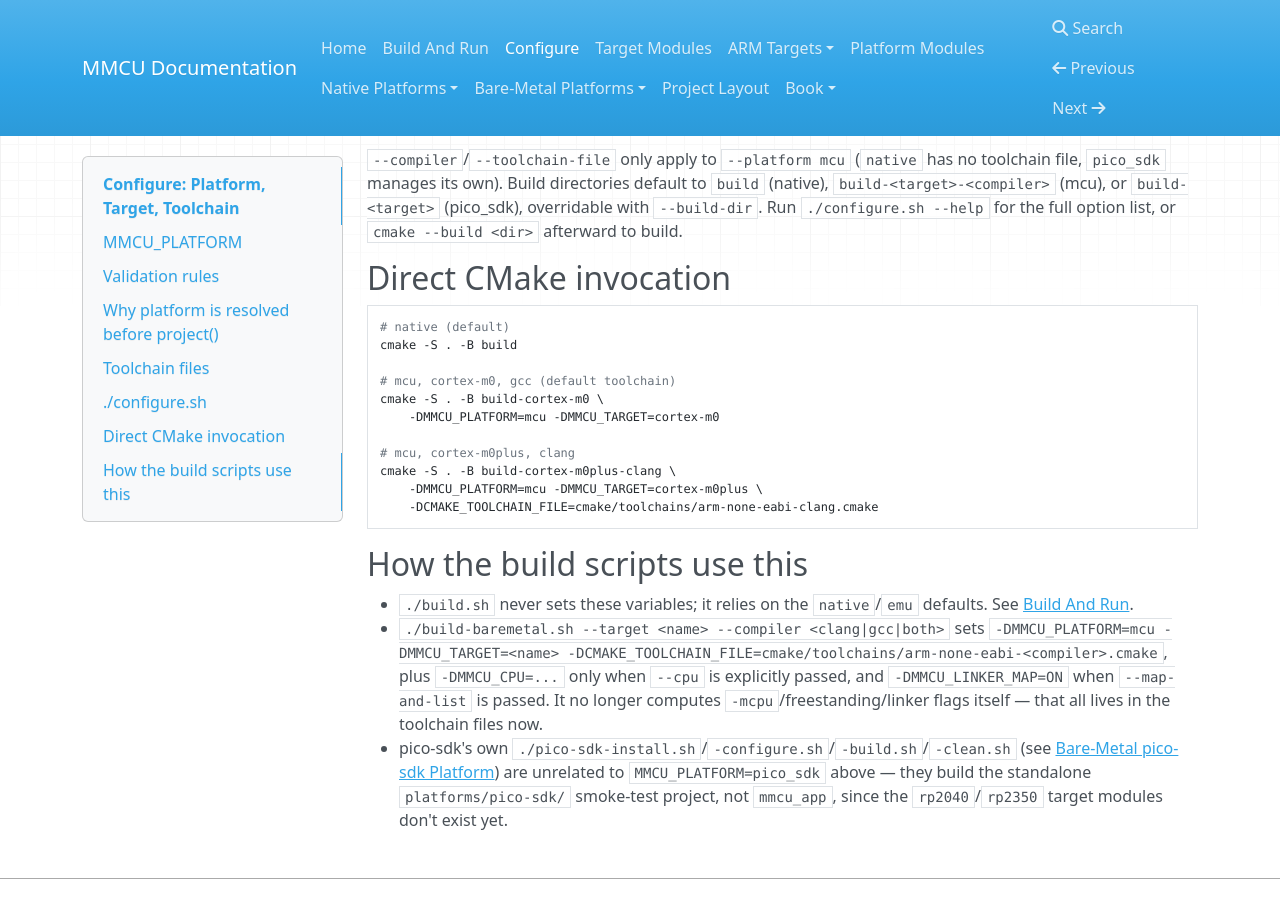
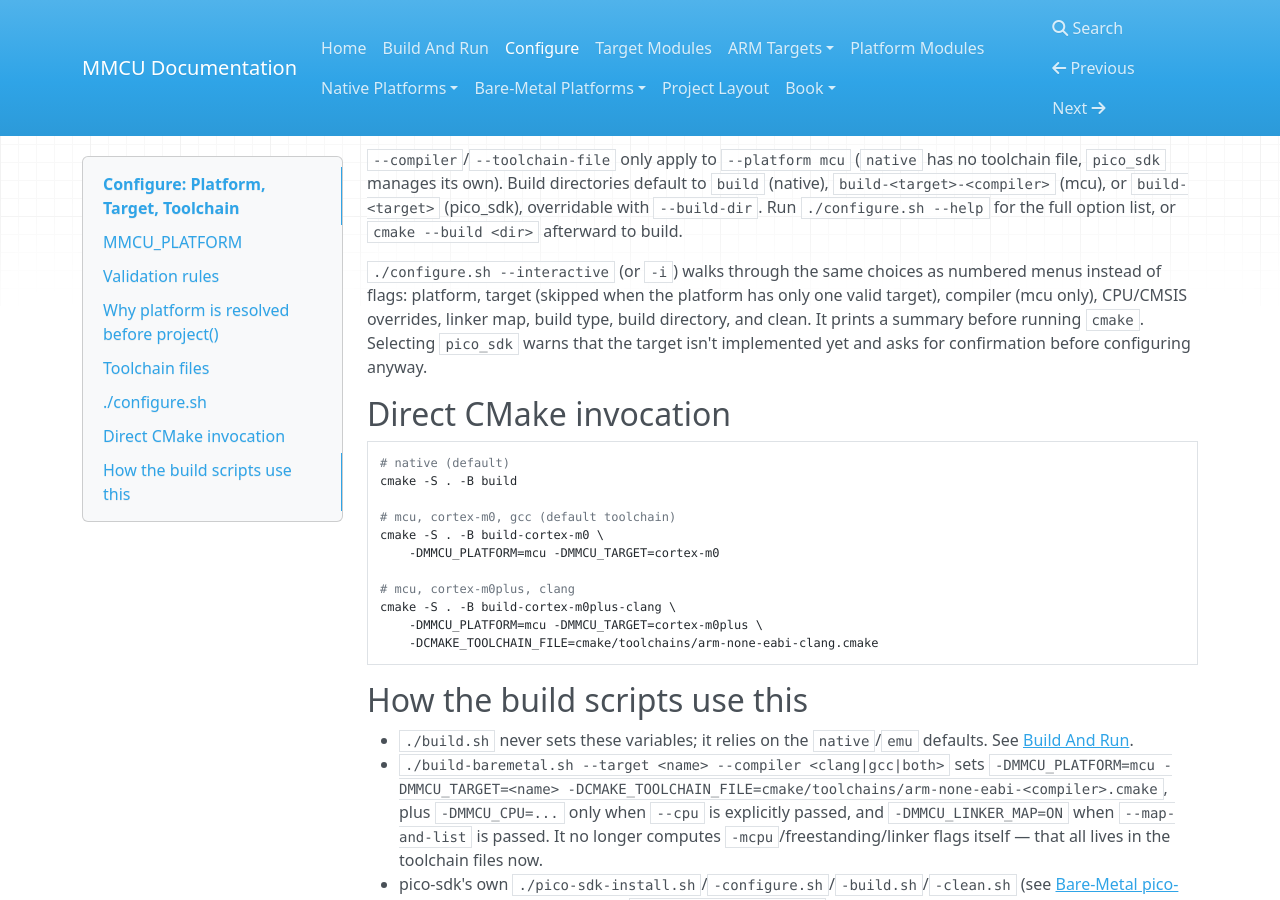
Before and after one commit to 32bitmicroLLC/MMCU, an MkDocs documentation site: the page built from docs/configure.md, in a window 1280 px wide and 900 px high, scrolled down 2070 px. Built offline with MkDocs 1.6.1, drawn with Linux system fonts in a browser that asks for light colours; nearby versions of some CDN libraries.

Commit message:
Add --interactive/-i to configure.sh: numbered-menu configuration
Walks through MMCU_PLATFORM, MMCU_TARGET (skipped when only one valid
target), compiler, CPU/CMSIS overrides, linker map, build type, build
directory, and clean as numbered prompts instead of flags. Warns and asks
for confirmation before configuring the not-yet-implemented pico_sdk
target.

````diff
--- a/docs/configure.md
+++ b/docs/configure.md
@@ -107,6 +107,13 @@ no toolchain file, `pico_sdk` manages its own). Build directories default to
 (pico_sdk), overridable with `--build-dir`. Run `./configure.sh --help` for
 the full option list, or `cmake --build <dir>` afterward to build.
 
+`./configure.sh --interactive` (or `-i`) walks through the same choices as
+numbered menus instead of flags: platform, target (skipped when the platform
+has only one valid target), compiler (mcu only), CPU/CMSIS overrides, linker
+map, build type, build directory, and clean. It prints a summary before
+running `cmake`. Selecting `pico_sdk` warns that the target isn't
+implemented yet and asks for confirmation before configuring anyway.
+
 ## Direct CMake invocation
 
 ```bash
````
Also changed, not shown: 1 other file.
